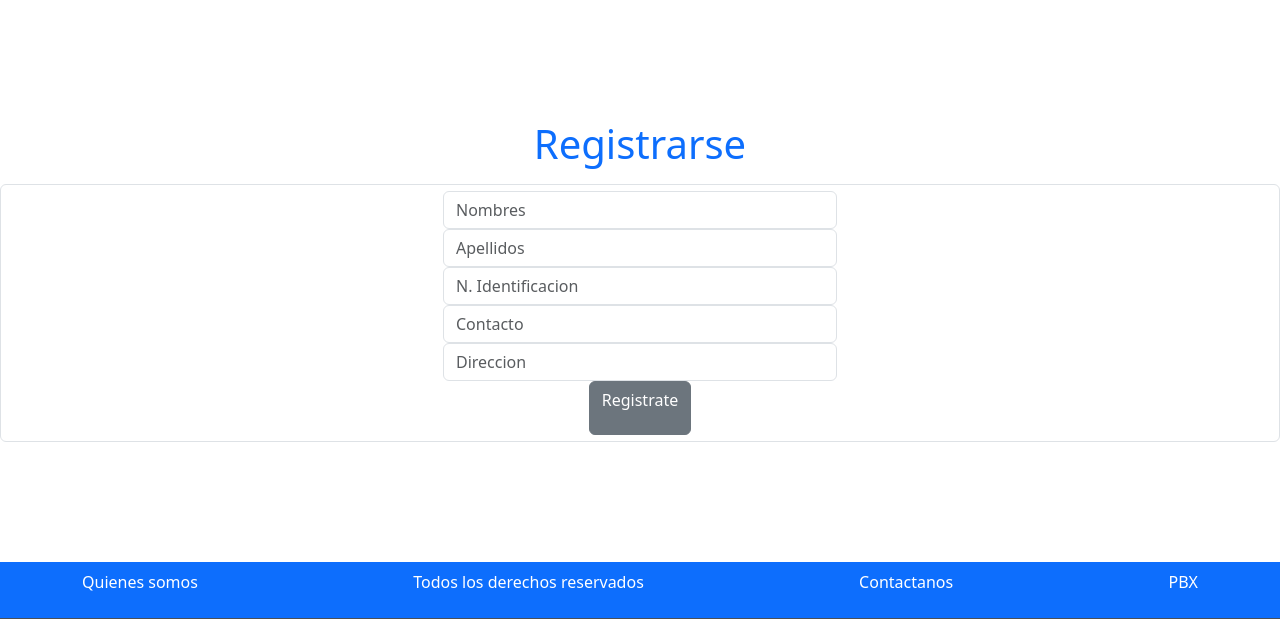
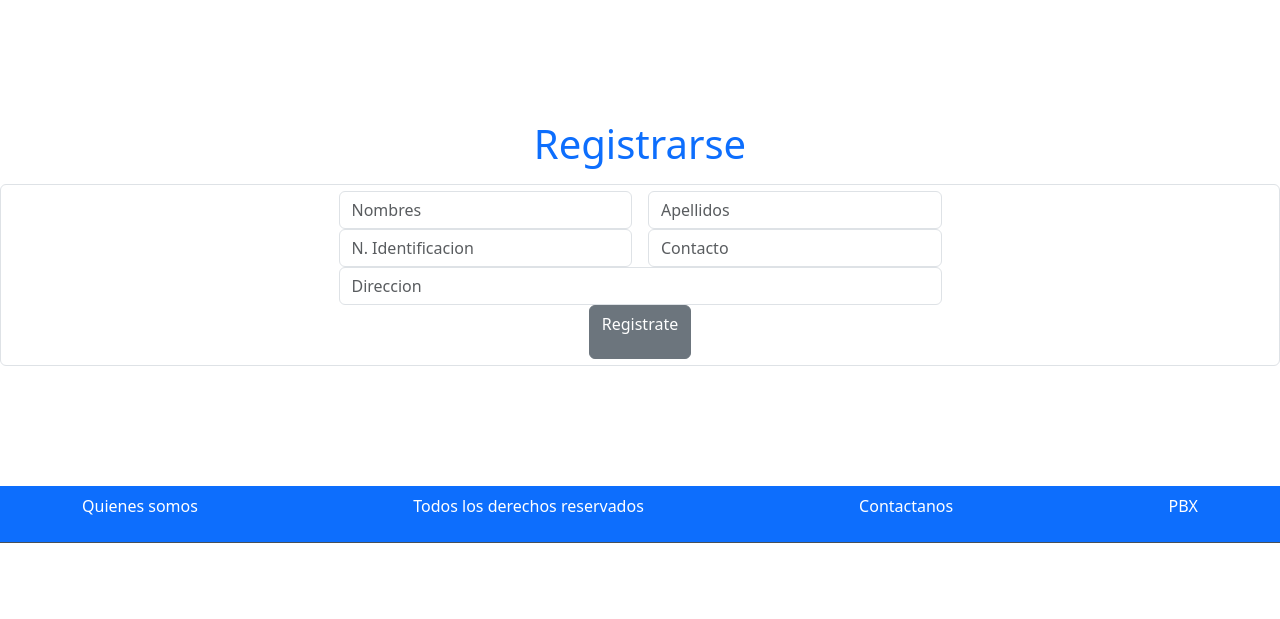
Before and after one commit to DNEGRETE27/TALLER-WEB-FINAL, a Django app: page /paginaweb/agregar_clientes/ in a window 1280 px wide. Shown: the part 192-811 px from the top of the page. After the commit the page ends 735 px from the top, so only its background shows below. Run offline with Django 5.2, Linux system fonts and the light colour scheme.

Commit message:
Taller-web-commit2

```diff
--- a/Proyectoweb/paginaweb/templates/agregar_clientes.html
+++ b/Proyectoweb/paginaweb/templates/agregar_clientes.html
@@ -55,19 +55,24 @@
     <div>
       <form  method="post" class="form-control">
         {% csrf_token %}
-        <div class="container text-center col-4">
-            <div class="form-group">
+        <div class="container text-center col-6" >
+            <div class="row g-3">
+                <div class="col">
                     <input type="text" class="form-control" placeholder="Nombres" name="{{form.nombres.name}}">
                  </div>
-             <div class="form-group">
+                <div class="col">
                     <input type="text" class="form-control" placeholder="Apellidos" name="{{form.apellidos.name}}">
                 </div>
-             <div class="form-group">
+            </div>
+            <div class="row g-3">
+                <div class="col">
                     <input type="text" class="form-control" placeholder="N. Identificacion" name="{{form.numero_identificacion.name}}">
                 </div>
-             <div class="form-group">
+                 <div class="col">
                     <input type="text" class="form-control" placeholder="Contacto" name="{{form.numero_contacto.name}}">
                 </div>
+            </div>
+
             <div class="form-group">
                  <input type="text" class="form-control" placeholder="Direccion" name="{{form.direccion.name}}">
             </div>
```
Also changed, not shown: Proyectoweb/paginaweb/templates/listar_clientes.html (+7 -5 lines), Proyectoweb/db.sqlite3. Lines whose indentation alone changed are shown as unchanged.
